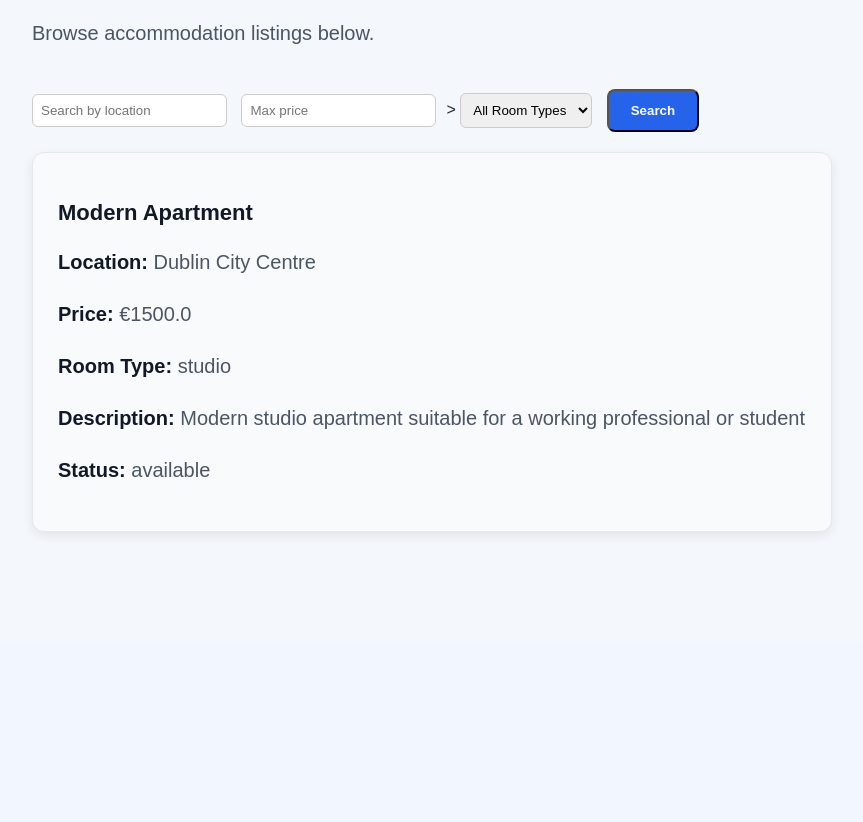
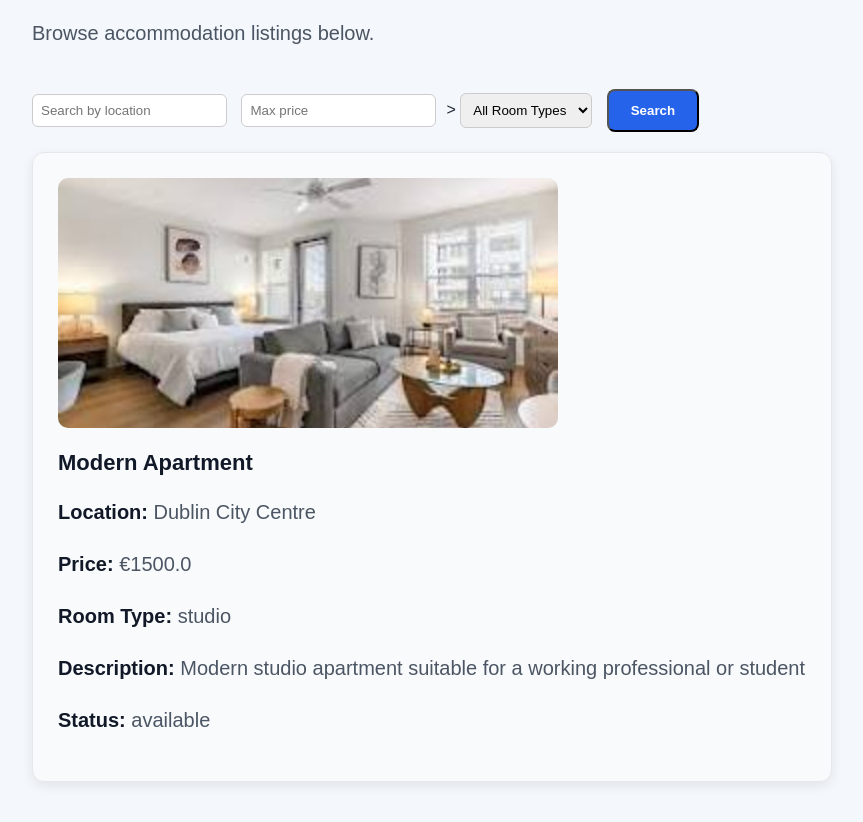
Before and after one commit to Jeremiah-cybersec/SecureStay, a Flask app: page /listings in a window 1280 px wide. Shown: the part 270-1092 px from the top of the page, without its empty margins (198-1061 px from the left). Before the commit the page ends 806 px from the top, so only its background shows below. Run offline with Flask 3, Linux system fonts and the light colour scheme; data comes from the database, SQL or seed files in the repository; both versions use the stored data as it was after the commit.

Commit message:
Implemented image upload feature, updated listing model and forms, recreated database, added image styling, and improved filename handling with UUID

```diff
--- a/app.py
+++ b/app.py
@@ -1,3 +1,6 @@
+import uuid
+import os
+from werkzeug.utils import secure_filename
 from flask import Flask, render_template, request, redirect, url_for
 from flask_login import LoginManager, login_user, logout_user, current_user, login_required
 from werkzeug.security import generate_password_hash, check_password_hash
@@ -119,12 +122,24 @@ def add_listing():
         room_type = request.form.get('room_type')
         description = request.form.get('description')
 
+        image = request.files.get('image')
+        image_filename = None
+
+        if image and image.filename != '':
+
+            original_filename = secure_filename(image.filename)
+            unique_filename = f"{uuid.uuid4().hex}_{original_filename}"
+            image_path = os.path.join('static', 'uploads', unique_filename)
+            image.save(image_path)
+            image_filename = unique_filename
+
         new_listing = Listing(
             title=title,
             location=location,
             price=float(price),
             room_type=room_type,
             description=description,
+            image_filename=image_filename,
             landlord_id=current_user.id
         )
 
--- a/models.py
+++ b/models.py
@@ -27,6 +27,7 @@ class Listing(db.Model):
     location = db.Column(db.String(150), nullable=False)
     price = db.Column(db.Float, nullable=False)
     room_type = db.Column(db.String(50), nullable=False)
+    image_filename = db.Column(db.String(255), nullable=True)
     availability_status = db.Column(db.String(20), default="available", nullable=False)
     created_at = db.Column(db.DateTime, default=datetime.utcnow)
 
--- a/static/css/style.css
+++ b/static/css/style.css
@@ -190,3 +190,13 @@ margin-bottom: 20px;
     text-align: center;
     box-shadow: 0 4px 12px rgba(0,0,0,0.08);
 }
+
+.listing-image {
+    width: 100%;
+    max-width: 500px;
+    height: 250px;
+    object-fit: cover;
+    border-radius: 10px;
+    margin-bottom: 15px;
+    display: block;
+}
--- a/templates/add_listing.html
+++ b/templates/add_listing.html
@@ -4,11 +4,12 @@
 <div class="hero">
     <h1>Add New Listing</h1>
 
-    <form method="POST" class="auth-form">
+    <form method="POST" enctype="multipart/form-data" class="auth-form">
         <input type="text" name="title" placeholder="Title" required>
         <input type="text" name="location" placeholder="Location" required>
         <input type="number" step="0.01" name="price" placeholder="Price" required>
         <input type="text" name="room_type" placeholder="Room Type" required>
+        <input type="file" name="image" accept="image/*">
         <textarea name="description" placeholder="Description" required></textarea>
 
         <button type="submit" class="btn">Create Listing</button>
--- a/templates/listings.html
+++ b/templates/listings.html
@@ -22,6 +22,9 @@
     {% if listings %}
         {% for listing in listings %}
             <div class="listing-card">
+                {% if listing.image_filename %}
+                <img src="{{ url_for('static', filename='uploads/' + listing.image_filename) }}" alt="Listing Image" class="listing-image">
+                {% endif %}
                 <h3>{{ listing.title }}</h3>
                 <p><strong>Location:</strong> {{ listing.location }}</p>
                 <p><strong>Price:</strong> €{{ listing.price }}</p>
```
Also changed, not shown: instance/securestay.db, static/uploads/studio.jpg (added).
